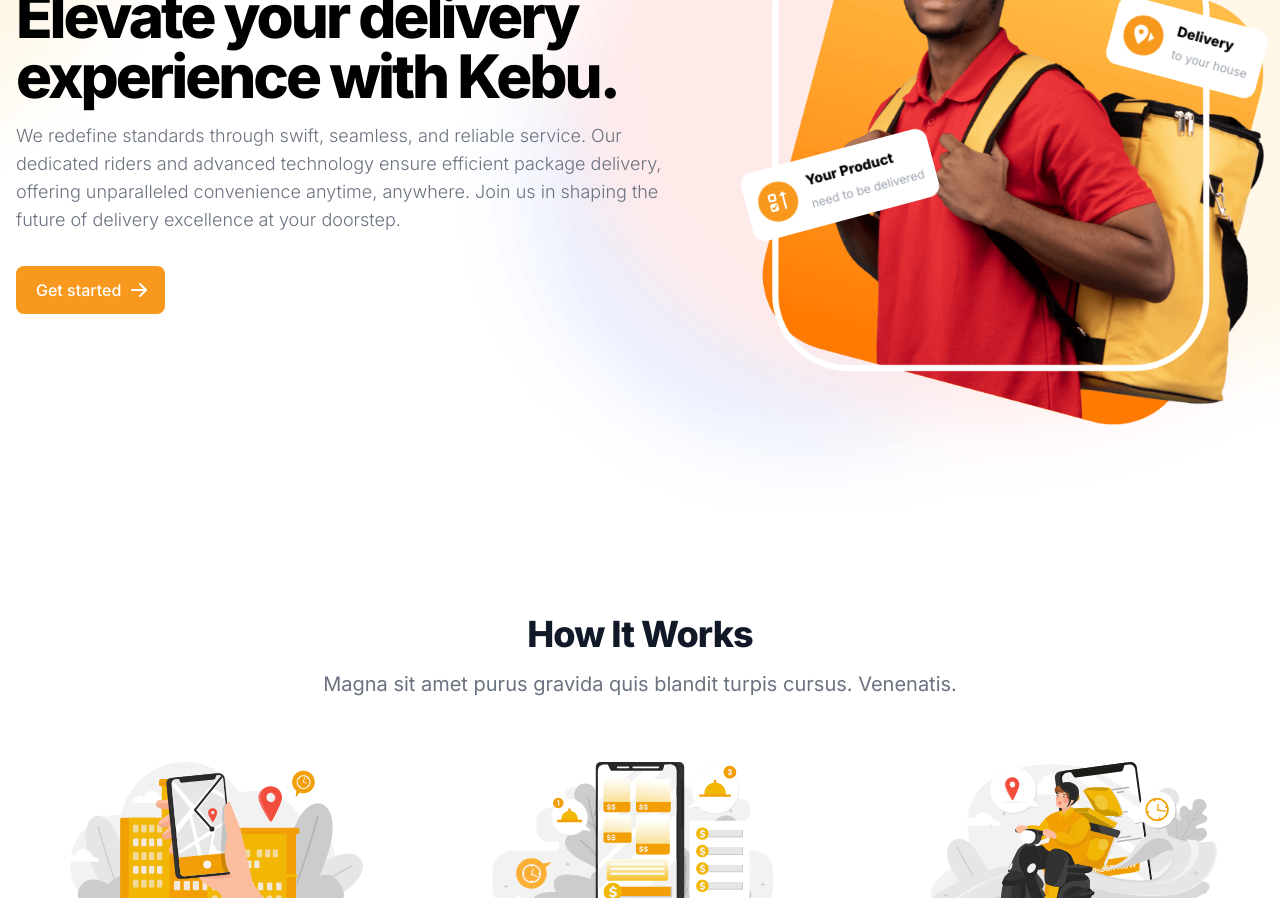
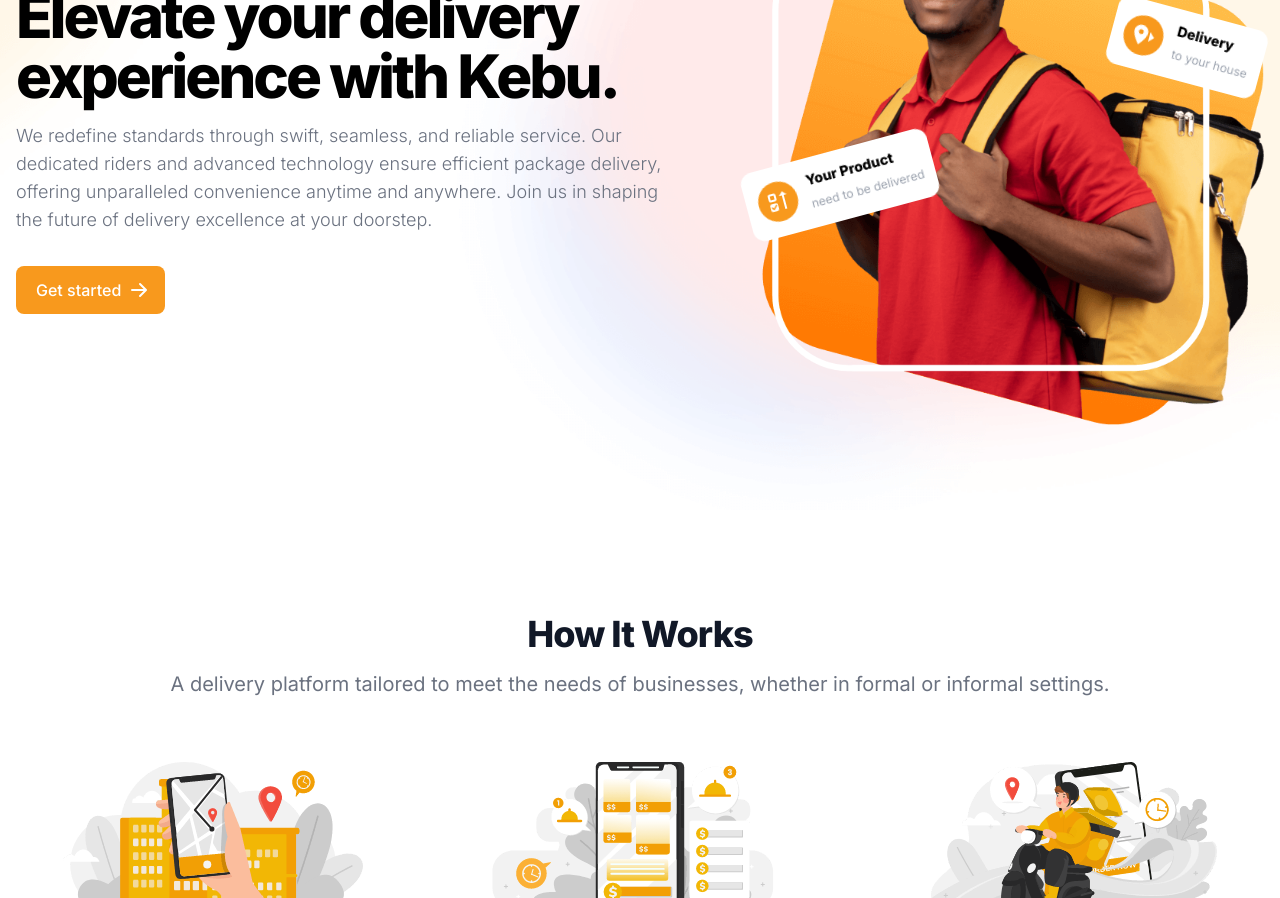
Before and after one commit to eugenewere/landing, a Vue app: page / in a window 1280 px wide. Shown: the part 280-1178 px from the top of the page. Built offline with nearby package versions, Linux system fonts and the light colour scheme.

Commit message:
update content

```diff
--- a/src/components/AboutUs/AboutUs.vue
+++ b/src/components/AboutUs/AboutUs.vue
@@ -4,7 +4,7 @@
       <div class="w-100 text-center  mb-8 lg:mb-16">
         <h2 class="mb-4 text-4xl tracking-tight font-extrabold text-gray-900 dark:text-white">How It Works</h2>
         <p class="text-gray-500 sm:text-xl dark:text-gray-400">
-          Magna sit amet purus gravida quis blandit turpis cursus. Venenatis.
+          A delivery platform tailored to meet the needs of businesses, whether in formal or informal settings.
         </p>
       </div>
       <div class="space-y-8 md:grid md:grid-cols-1 lg:grid-cols-3 md:gap-12 md:space-y-0 text-center">
--- a/src/components/Hero/Hero.vue
+++ b/src/components/Hero/Hero.vue
@@ -6,7 +6,7 @@
           Elevate your delivery experience with Kebu.
         </h1>
         <p class="max-w-2xl mb-6 font-light text-gray-500 lg:mb-8 md:text-md lg:text-lg dark:text-gray-400">
-          We redefine standards through swift, seamless, and reliable service. Our dedicated riders and advanced technology ensure efficient package delivery, offering unparalleled convenience anytime, anywhere. Join us in shaping the future of delivery excellence at your doorstep.
+          We redefine standards through swift, seamless, and reliable service. Our dedicated riders and advanced technology ensure efficient package delivery, offering unparalleled convenience anytime and anywhere. Join us in shaping the future of delivery excellence at your doorstep.
         </p>
         <div class="flex justify-center lg:justify-start">
           <a href="#patnership" class="inline-flex app_transition items-center justify-center px-5 py-3 lg:px-5 lg:py-3 mr-3 text-sm lg:text-base font-medium text-center text-white rounded-lg bg-kebu-400 hover:bg-kebu-500 focus:ring-4 focus:ring-kebu-300 dark:focus:ring-kebu-900">
```
